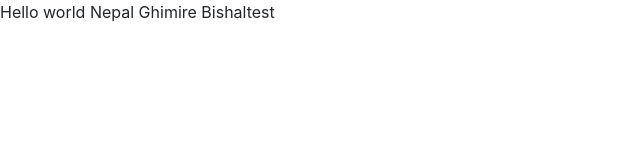
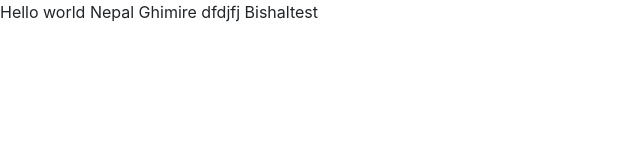
Before and after one commit to bisaalz/mywebsite, a React (Create React App) app: page / in a window 1280 px wide. Shown: the top 160 px of the page, without its empty margins (0-640 px from the left). Built offline with nearby package versions, Linux system fonts and the light colour scheme.

Commit message:
new changes made

```diff
--- a/src/App.js
+++ b/src/App.js
@@ -8,6 +8,8 @@ function App() {
     Hello world
     Nepal
     Ghimire
+
+    dfdjfj
     Bishal
       <Header />
     </div>
```
